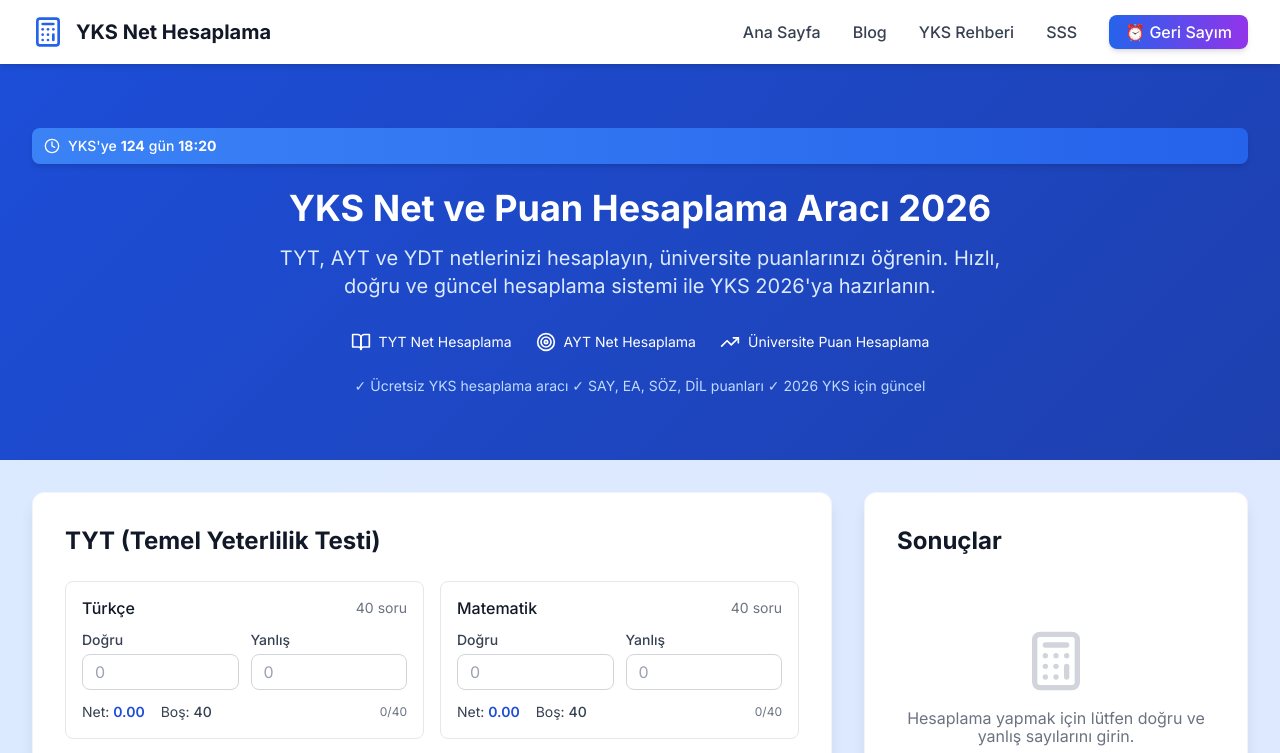
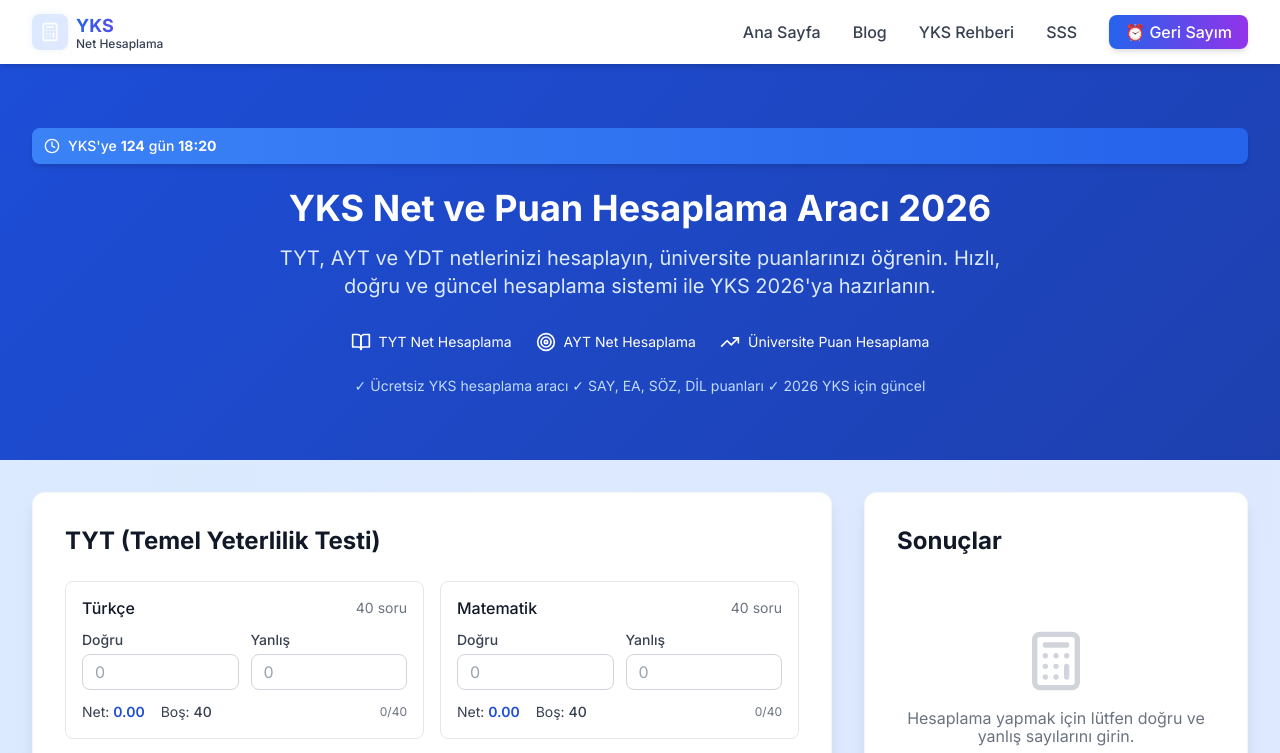
Before and after one commit to mert121212/yks-net-hesaplama, a Next.js app: page / in a window 1280 px wide. Shown: the top 753 px of the page. Built offline with nearby package versions, Linux system fonts and the light colour scheme.

Commit message:
Update logo design - modern gradient style

```diff
--- a/src/components/Navbar.tsx
+++ b/src/components/Navbar.tsx
@@ -12,9 +12,17 @@ export default function Navbar() {
             <div className="max-w-7xl mx-auto px-4 sm:px-6 lg:px-8">
                 <div className="flex items-center justify-between h-16">
                     {/* Logo */}
-                    <Link href="/" className="flex items-center space-x-3 hover:opacity-80 transition-opacity">
-                        <Calculator className="h-8 w-8 text-blue-600" />
-                        <span className="text-xl font-bold text-gray-900">YKS Net Hesaplama</span>
+                    <Link href="/" className="flex items-center space-x-2 hover:opacity-80 transition-opacity group">
+                        <div className="relative">
+                            <div className="absolute inset-0 bg-gradient-to-br from-blue-600 to-purple-600 rounded-lg blur-sm opacity-50 group-hover:opacity-75 transition-opacity"></div>
+                            <div className="relative bg-gradient-to-br from-blue-600 to-purple-600 p-2 rounded-lg">
+                                <Calculator className="h-5 w-5 text-white" />
+                            </div>
+                        </div>
+                        <div className="flex flex-col leading-tight">
+                            <span className="text-lg font-bold bg-gradient-to-r from-blue-600 to-purple-600 bg-clip-text text-transparent">YKS</span>
+                            <span className="text-xs text-gray-600 font-medium -mt-1">Net Hesaplama</span>
+                        </div>
                     </Link>
 
                     {/* Desktop Menu */}
```
